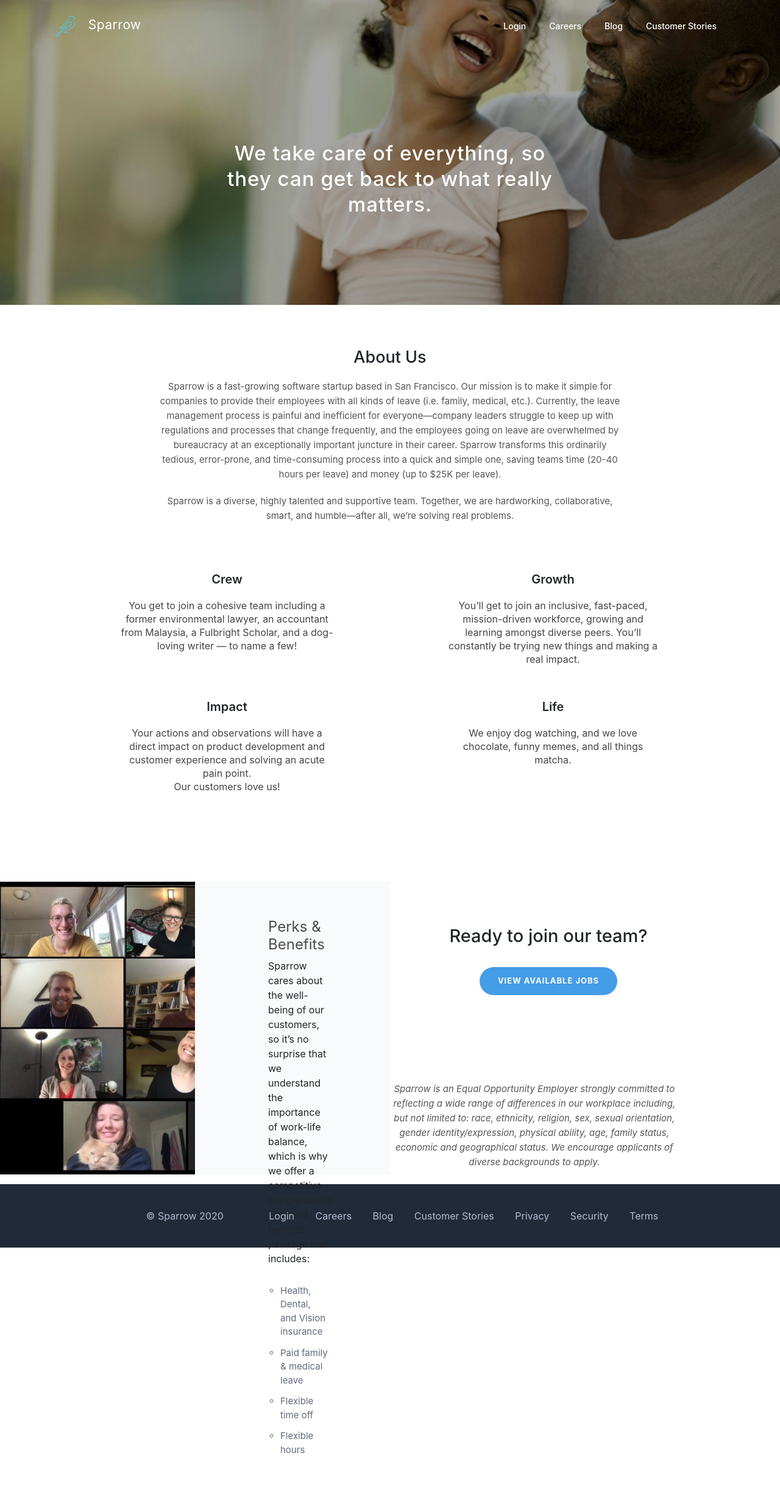
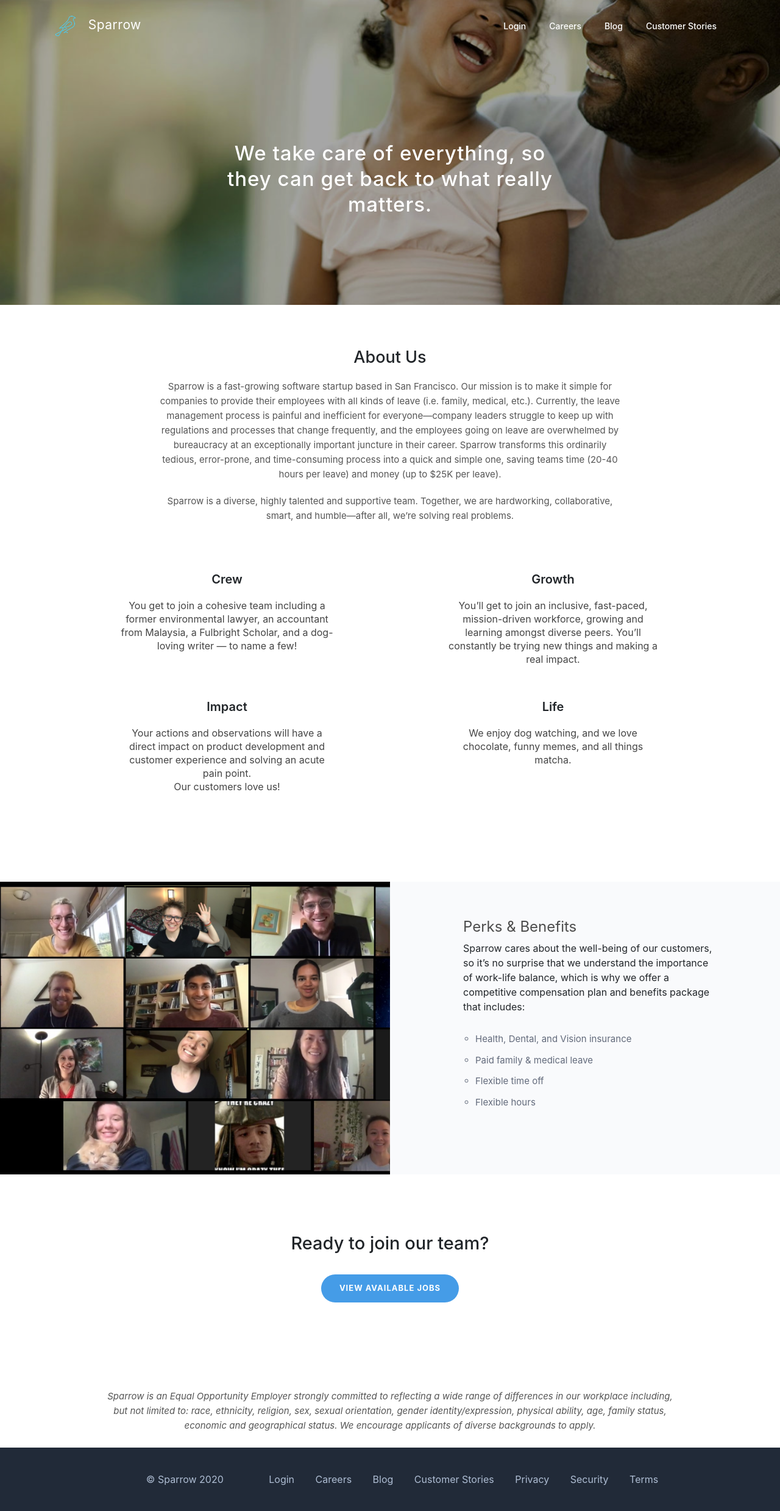
Before and after one commit to trysparrow/sparrow-landing, a Jekyll site: the page built from careers.html, in a window 1280 px wide. Shown: the whole page at 61% size. Built offline with Jekyll 4.4.1, drawn with Linux system fonts in a browser that asks for light colours; nearby versions of some CDN libraries; before the commit the page ends 2389 px from its top, so only the background shows below that.

Commit message:
revert changes

```diff
--- a/careers.html
+++ b/careers.html
@@ -100,7 +100,7 @@
 <div class="careers-benefits">
   <div
     class="pic d-none d-lg-block"
-    style="background-image:url(/assets/images/world/sparrow.jpg);"
+    style="background-image:url(/assets/images/world/sparrow.jpg);">
   </div>
 
   <div class="list">
```
